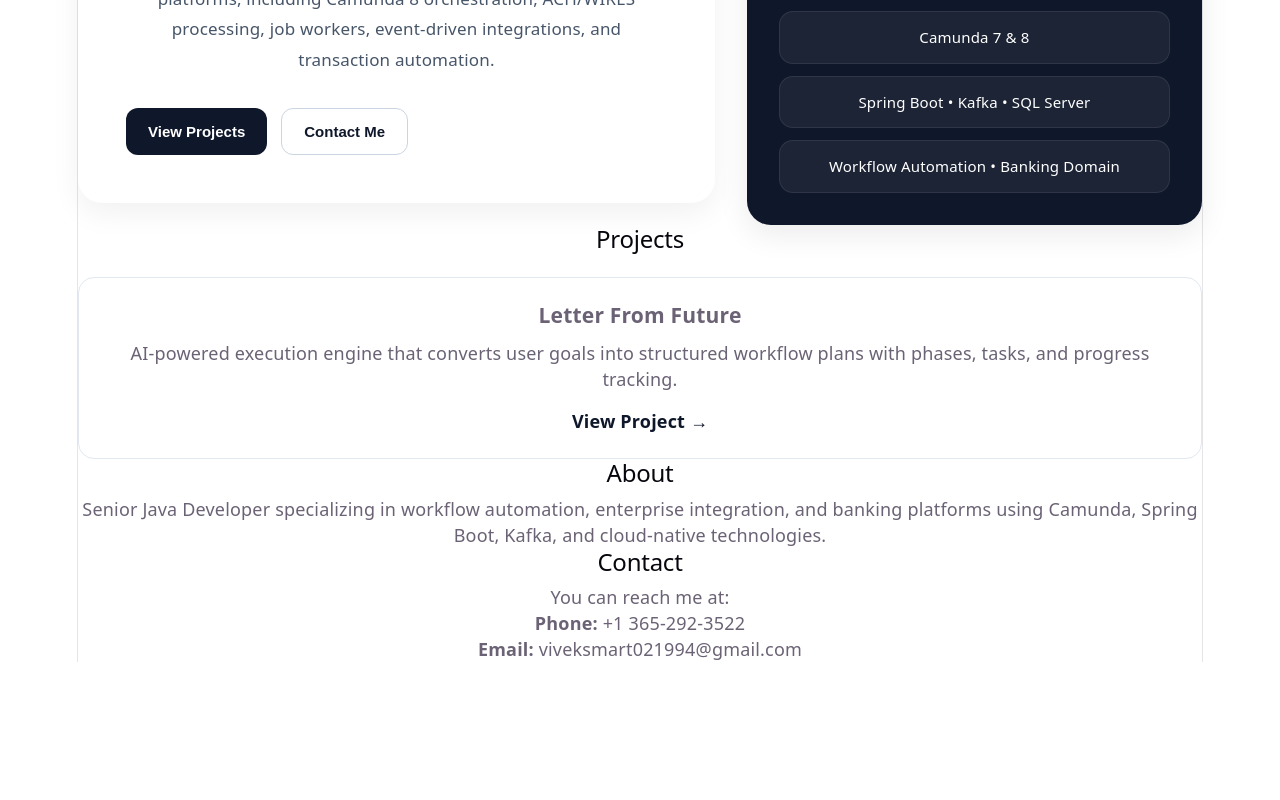
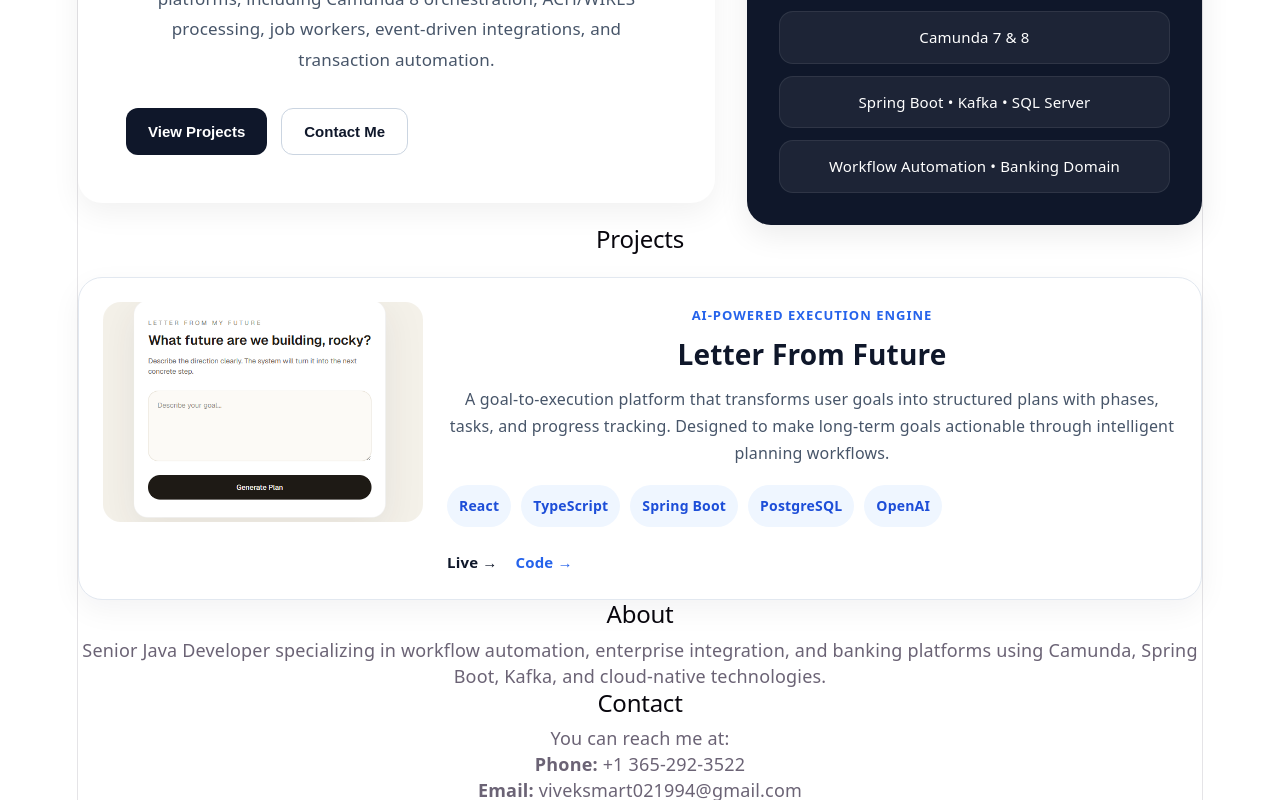
Before and after one commit to VivekRajapandian/vivek-portfolio, a React (Vite) app: page / in a window 1280 px wide. Shown: the part 495-1295 px from the top of the page. Before the commit the page ends 1157 px from the top, so only its background shows below. Built offline with nearby package versions, Linux system fonts and the light colour scheme.

Commit message:
phase 1 completed

```diff
--- /dev/null
+++ b/src/components/ProjectCard.module.css
@@ -0,0 +1,110 @@
+.card {
+  display: grid;
+  grid-template-columns: 320px 1fr;
+  gap: 24px;
+  background: #ffffff;
+  border: 1px solid #e2e8f0;
+  border-radius: 24px;
+  padding: 24px;
+  box-shadow: 0 10px 30px rgba(15, 23, 42, 0.05);
+}
+
+.imageWrapper {
+  width: 100%;
+  height: 220px;
+  border-radius: 18px;
+  overflow: hidden;
+  background: #e2e8f0;
+}
+
+.image {
+  width: 100%;
+  height: 100%;
+  object-fit: cover;
+  display: block;
+}
+
+.content {
+  display: flex;
+  flex-direction: column;
+  justify-content: center;
+}
+
+.impact {
+  margin: 0 0 10px 0;
+  font-size: 13px;
+  font-weight: 700;
+  letter-spacing: 1px;
+  text-transform: uppercase;
+  color: #2563eb;
+}
+
+.title {
+  margin: 0 0 14px 0;
+  font-size: 28px;
+  line-height: 1.2;
+  color: #0f172a;
+}
+
+.description {
+  margin: 0 0 18px 0;
+  font-size: 16px;
+  line-height: 1.7;
+  color: #475569;
+}
+
+.tags {
+  display: flex;
+  flex-wrap: wrap;
+  gap: 10px;
+  margin-bottom: 22px;
+}
+
+.tag {
+  padding: 8px 12px;
+  border-radius: 999px;
+  background: #eff6ff;
+  color: #1d4ed8;
+  font-size: 14px;
+  font-weight: 600;
+}
+
+.links {
+  display: flex;
+  gap: 18px;
+  flex-wrap: wrap;
+}
+
+.linkPrimary,
+.linkSecondary {
+  font-size: 15px;
+  font-weight: 700;
+  text-decoration: none;
+}
+
+.linkPrimary {
+  color: #0f172a;
+}
+
+.linkSecondary {
+  color: #2563eb;
+}
+
+.linkPrimary:hover,
+.linkSecondary:hover {
+  text-decoration: underline;
+}
+
+@media (max-width: 900px) {
+  .card {
+    grid-template-columns: 1fr;
+  }
+
+  .imageWrapper {
+    height: 200px;
+  }
+
+  .title {
+    font-size: 24px;
+  }
+}
--- /dev/null
+++ b/src/components/ProjectCard.tsx
@@ -0,0 +1,71 @@
+import styles from "./ProjectCard.module.css";
+
+type ProjectCardProps = {
+  title: string;
+  impact: string;
+  description: string;
+  techStack: string[];
+  liveLink?: string;
+  codeLink?: string;
+  imageUrl?: string;
+};
+
+export default function ProjectCard({
+  title,
+  impact,
+  description,
+  techStack,
+  liveLink,
+  codeLink,
+  imageUrl,
+}: ProjectCardProps) {
+  return (
+    <div className={styles.card}>
+      {imageUrl && (
+        <div className={styles.imageWrapper}>
+          <img src={imageUrl} alt={title} className={styles.image} />
+        </div>
+      )}
+
+      <div className={styles.content}>
+        <p className={styles.impact}>{impact}</p>
+
+        <h3 className={styles.title}>{title}</h3>
+
+        <p className={styles.description}>{description}</p>
+
+        <div className={styles.tags}>
+          {techStack.map((tech) => (
+            <span key={tech} className={styles.tag}>
+              {tech}
+            </span>
+          ))}
+        </div>
+
+        <div className={styles.links}>
+          {liveLink && (
+            <a
+              href={liveLink}
+              target="_blank"
+              rel="noopener noreferrer"
+              className={styles.linkPrimary}
+            >
+              Live →
+            </a>
+          )}
+
+          {codeLink && (
+            <a
+              href={codeLink}
+              target="_blank"
+              rel="noopener noreferrer"
+              className={styles.linkSecondary}
+            >
+              Code →
+            </a>
+          )}
+        </div>
+      </div>
+    </div>
+  );
+}
--- a/src/components/pages/HomePage.module.css
+++ b/src/components/pages/HomePage.module.css
@@ -15,10 +15,17 @@
 
 .projectLink {
   font-weight: 600;
-  color: #0f172a;
-  text-decoration: none;
+  color: #2563eb;
+  text-decoration: underline;
+  cursor: pointer;
 }
 
 .projectLink:hover {
   text-decoration: underline;
 }
+
+.projectGrid {
+  display: grid;
+  gap: 24px;
+  margin-top: 24px;
+}
--- a/src/components/pages/HomePage.tsx
+++ b/src/components/pages/HomePage.tsx
@@ -1,5 +1,6 @@
 import HeroSection from "../HeroSection";
 import Navbar from "../Navbar";
+import ProjectCard from "../ProjectCard";
 import styles from "./HomePage.module.css";
 
 export default function HomePage() {
@@ -10,34 +11,30 @@ export default function HomePage() {
       <main className={styles.page}>
         <HeroSection />
 
-        {/* PROJECTS */}
         <section id="projects" className={styles.section}>
           <h2>Projects</h2>
 
-          <div className={styles.projectCard}>
-            <h3>Letter From Future</h3>
-
-            <p>
-              AI-powered execution engine that converts user goals into structured
-              workflow plans with phases, tasks, and progress tracking.
-            </p>
-
-            {/* ⭐⭐⭐ PUT YOUR PROJECT LINK HERE ⭐⭐⭐ */}
-            <a
-              href="http://localhost:3000/"
-              target="_blank"
-              rel="noreferrer"
-              className={styles.projectLink}
-            >
-              View Project →
-            </a>
+          <div className={styles.projectGrid}>
+            <ProjectCard
+              title="Letter From Future"
+              impact="AI-powered execution engine"
+              description="A goal-to-execution platform that transforms user goals into structured plans with phases, tasks, and progress tracking. Designed to make long-term goals actionable through intelligent planning workflows."
+              techStack={[
+                "React",
+                "TypeScript",
+                "Spring Boot",
+                "PostgreSQL",
+                "OpenAI",
+              ]}
+              liveLink="http://localhost:3000/login"
+              codeLink="https://github.com/VivekRajapandian/letter-from-my-future"
+              imageUrl="/project-placeholders/letter-from-future.png"
+            />
           </div>
         </section>
 
-        {/* ABOUT */}
         <section id="about" className={styles.section}>
           <h2>About</h2>
-
           <p>
             Senior Java Developer specializing in workflow automation, enterprise
             integration, and banking platforms using Camunda, Spring Boot,
@@ -45,16 +42,10 @@ export default function HomePage() {
           </p>
         </section>
 
-        {/* CONTACT */}
         <section id="contact" className={styles.section}>
           <h2>Contact</h2>
-
           <p>You can reach me at:</p>
-
-          {/* ⭐⭐⭐ PUT PHONE HERE ⭐⭐⭐ */}
           <p><strong>Phone:</strong> +1 365-292-3522</p>
-
-          {/* ⭐⭐⭐ PUT EMAIL HERE ⭐⭐⭐ */}
           <p><strong>Email:</strong> viveksmart021994@gmail.com</p>
         </section>
       </main>
```
Also changed, not shown: public/project-placeholders/letter-from-future.png (added).
